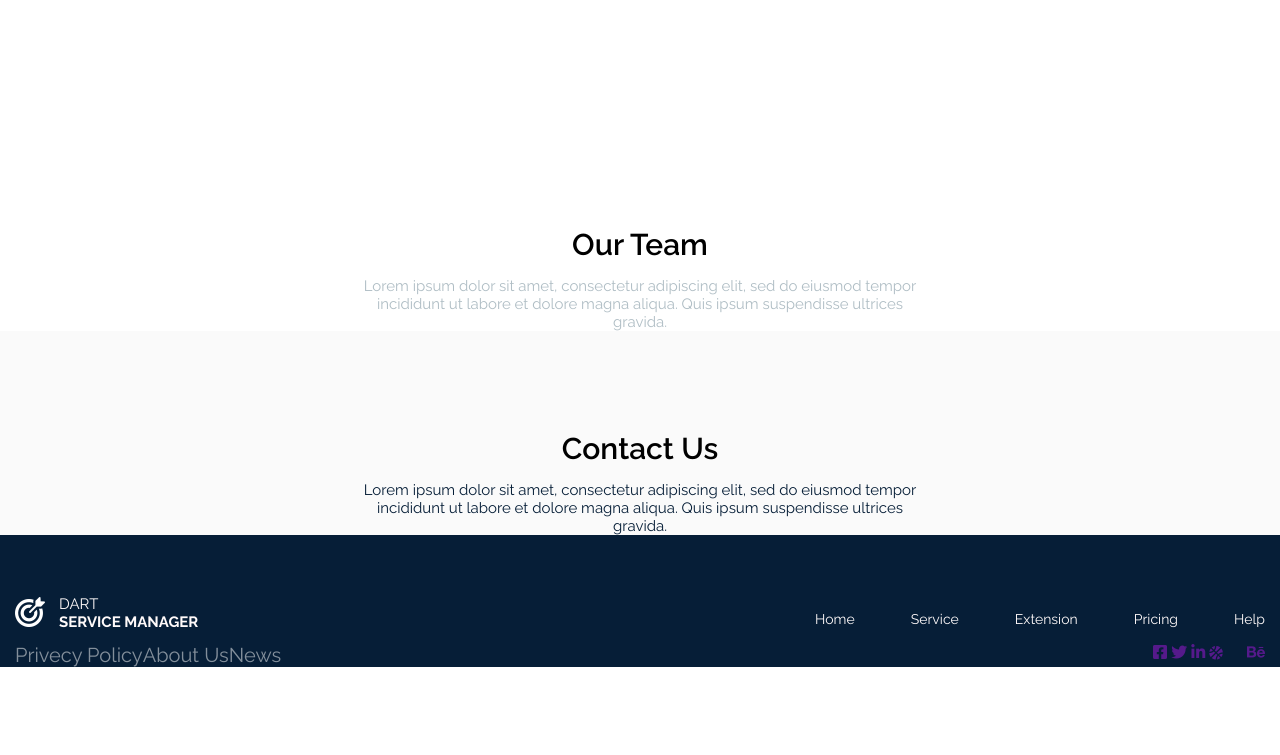
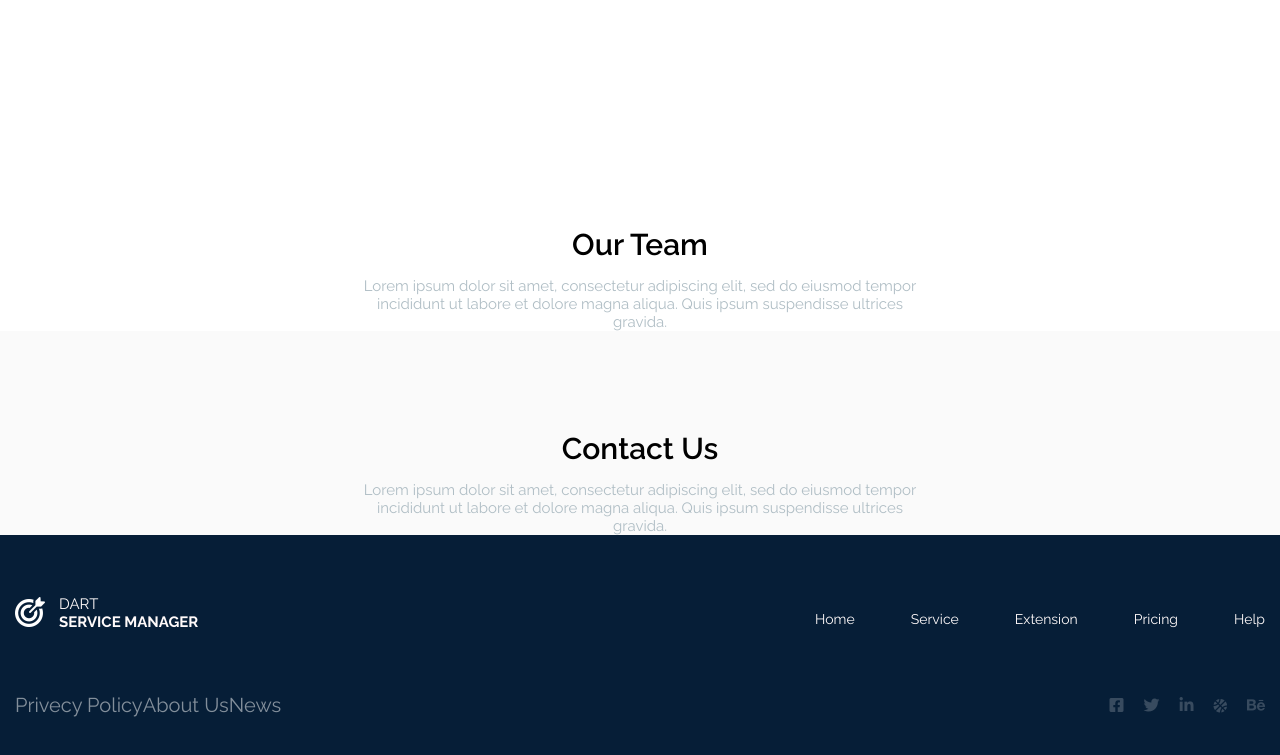
Before and after one commit to seb510/macet, a plain HTML site: page index.html in a window 1280 px wide. Shown: the part 2874-3629 px from the top of the page. Before the commit the page ends 3541 px from the top, so only its background shows below. Drawn offline with Linux system fonts and the light colour scheme.

Commit message:
adding animation-transition for hover

```diff
--- a/css/main.css
+++ b/css/main.css
@@ -67,6 +67,7 @@ nav{
 	text-decoration: none;
 	color: snow;
 	font-family: 'Raleway', sans-serif;
+    transition:  0.5s ease;
 }
 
 .menu__item a:hover{
@@ -83,6 +84,7 @@ nav{
     padding: .3em 1em;
     color: snow;
     font-family: 'Raleway', sans-serif;
+    transition:  0.5s ease;
 
 }
 
@@ -136,6 +138,8 @@ nav{
   	font-family: 'Raleway', sans-serif;
 	font-weight: 700;
 	box-shadow: 0 0 10px rgba(0,0,0,0.5);
+    transition:  0.5s ease;
+
 }
 
 .button:hover{
@@ -234,6 +238,7 @@ nav{
 	width: 150px;
 	padding: 20px;
 	box-shadow: 0 0 10px rgba(0,0,0,0.5);
+    transition:  0.5s ease;
 
 }
 
@@ -464,7 +469,6 @@ nav{
 	background-color: #fafafa;
 }
 .title_p.black{
-	color: #061e37;
 }
 
 /*------------Footer---------------*/
@@ -476,16 +480,35 @@ nav{
 .row2{
 	display: flex;
 	justify-content: space-between;
+    padding: 50px 0 70px;
 }
 
 .privat{
 	display: flex;
 	justify-content: center;
 	align-items: center;
+    text-transform: capitalize;
+    font-size: 20px;
+    color: #838f9b;
 }
 
-.privat{
-	color: #838f9b;
-	text-transform: capitalize;
-	font-size: 20px;
+.soc{
+    display: flex;
+    justify-content: end;
+    align-items: center;
 }
+
+.fab,
+.fas{
+    color: #384b5f;
+    margin-left:20px;
+    transition:  0.5s ease;
+}
+
+.fab.fa-behance{
+    margin-left: 0;
+}
+
+.fab:hover{
+    color: white;
+}
```
